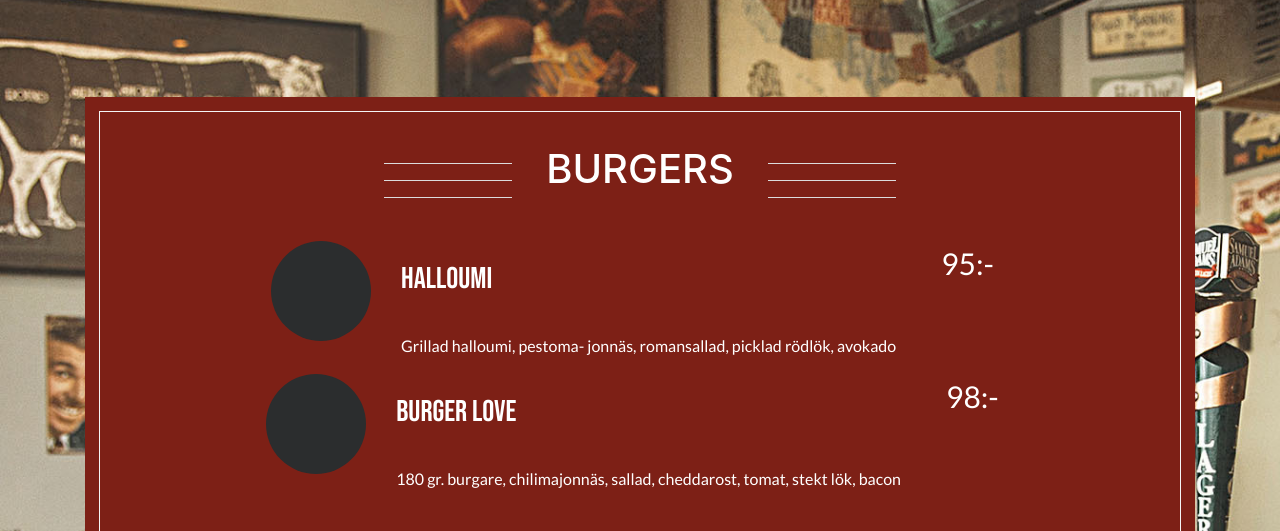
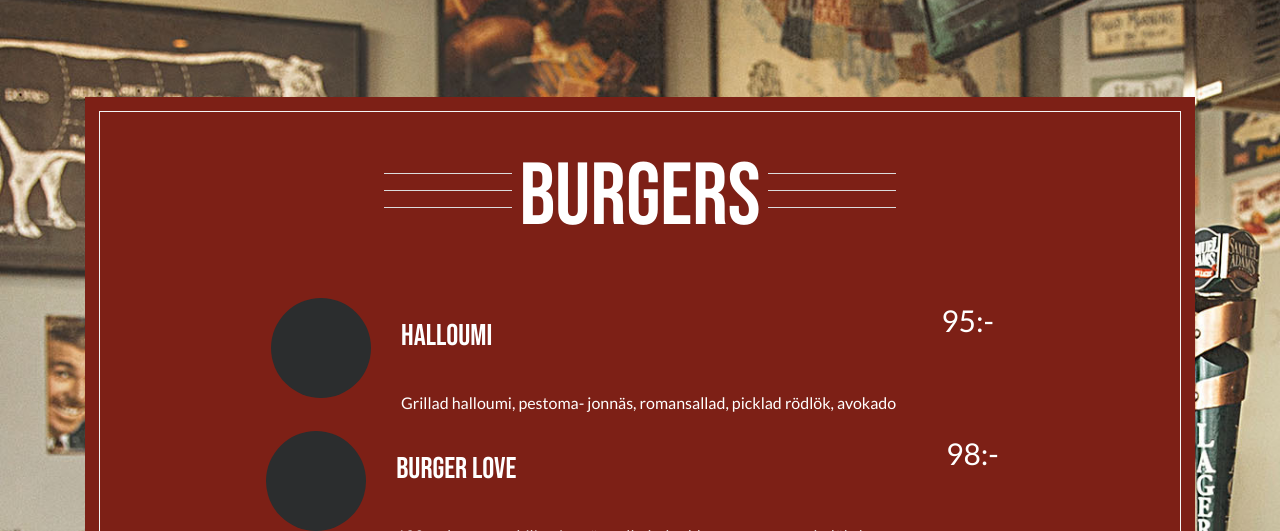
Before and after one commit to hampusfredriksson/burger-case, a plain HTML site: page index.html in a window 1280 px wide. Shown: the part 269-800 px from the top of the page. Drawn offline with nearby package versions, Linux system fonts and the light colour scheme.

Commit message:
added right font for burger title

```diff
--- a/style.css
+++ b/style.css
@@ -11,6 +11,7 @@ body {
 .nav-text,
 .prices,
 .burgerTitle,
+h1,
 h2,
 h3,
 h4,
@@ -91,6 +92,7 @@ h1 {
 
 .heading {
   color: white;
+  font-size: 5.5rem;
 }
 
 .hr1 {
@@ -98,7 +100,7 @@ h1 {
   position: absolute;
   left: 0;
   margin-left: 30%;
-  top: 15%;
+  top: 16%;
 }
 
 .hr2 {
@@ -106,7 +108,7 @@ h1 {
   position: absolute;
   right: 0;
   margin-right: 30%;
-  top: 15%;
+  top: 16%;
 }
 
 .hr {
```
